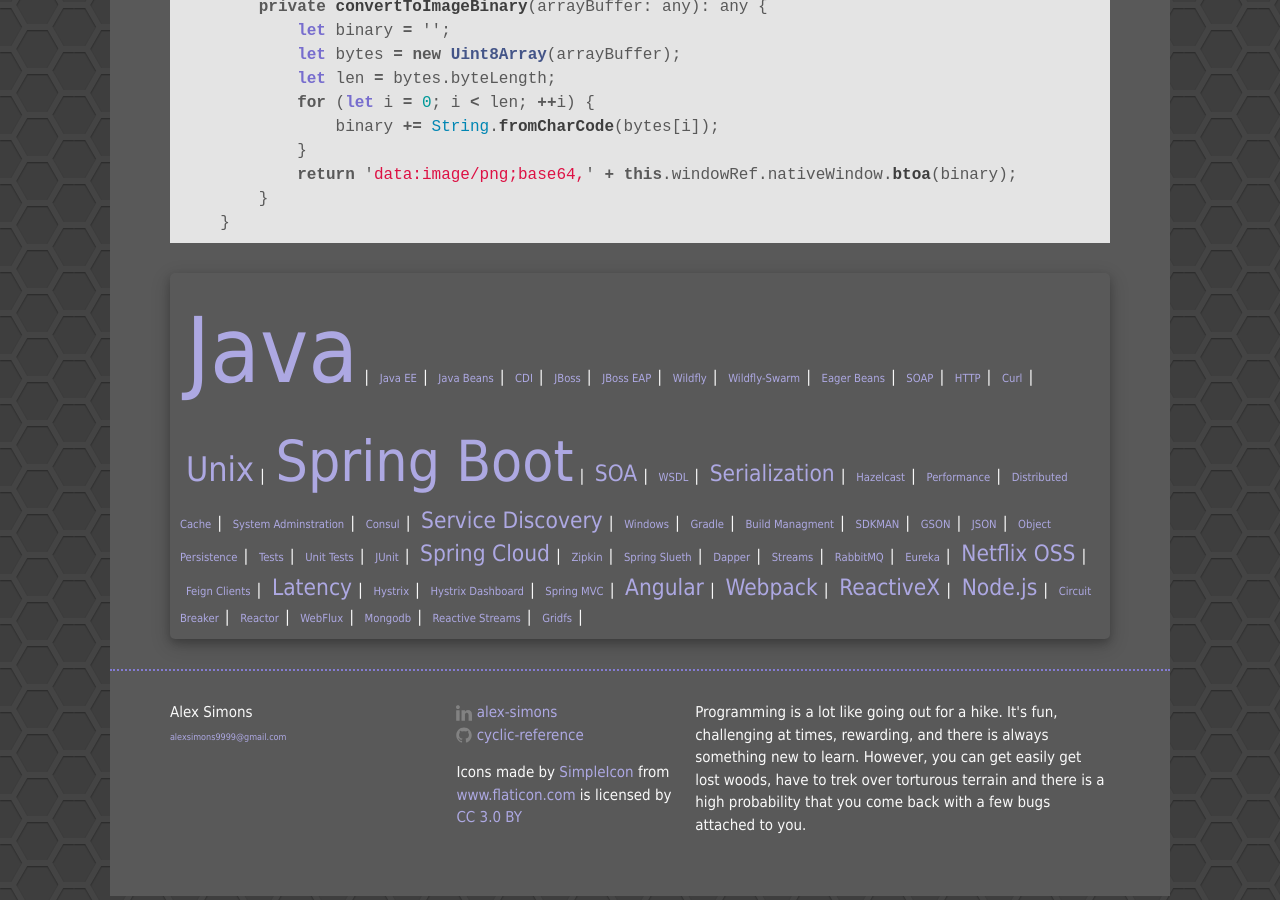
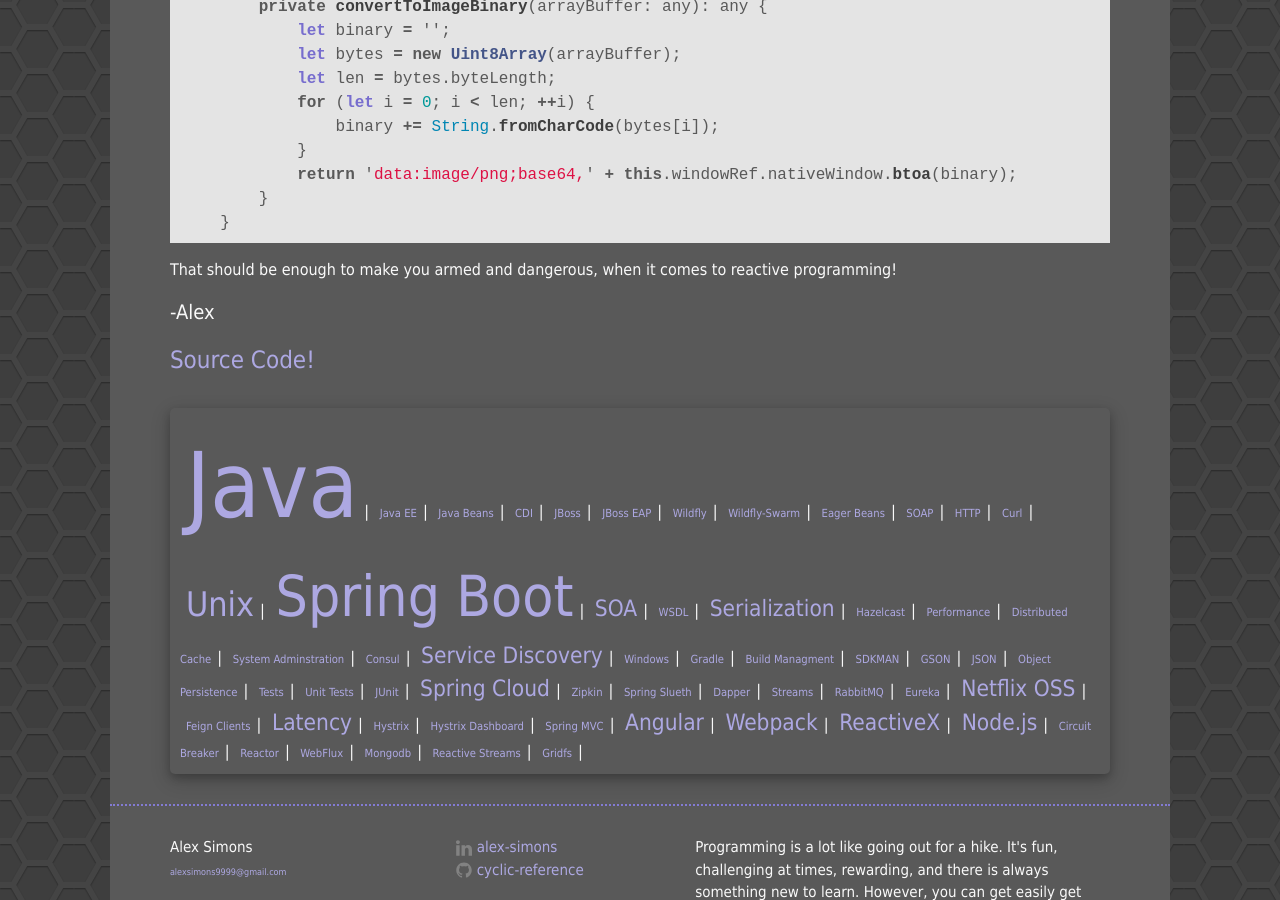
Before and after one commit to Unthrottled/blog, a Jekyll site: the page built from _posts/2017-12-14-Reactive-Mongo-Image-Persistence.md, in a window 1280 px wide and 900 px high, scrolled down 23425 px. Built offline with Jekyll 4.4.1, drawn with Linux system fonts in a browser that asks for light colours.

Commit message:
less abrupt ending

```diff
--- a/_posts/2017-12-14-Reactive-Mongo-Image-Persistence.md
+++ b/_posts/2017-12-14-Reactive-Mongo-Image-Persistence.md
@@ -1026,3 +1026,9 @@ Since the binary coming from the server is raw it needs to be converted into a f
     }
 
 {% endhighlight %}
+
+That should be enough to make you armed and dangerous, when it comes to reactive programming!
+
+#### -Alex
+
+# [Source Code!](https://github.com/cyclic-reference/mongo-images)
```
